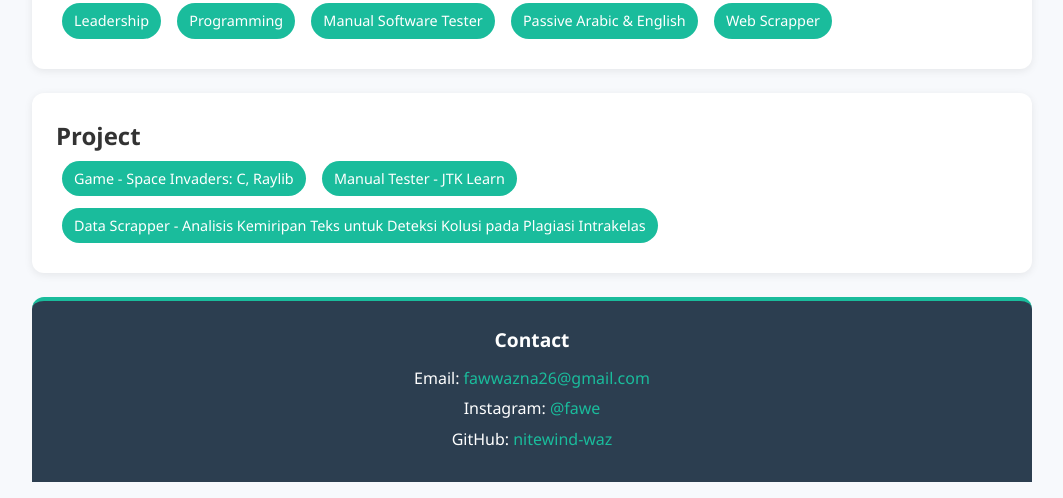
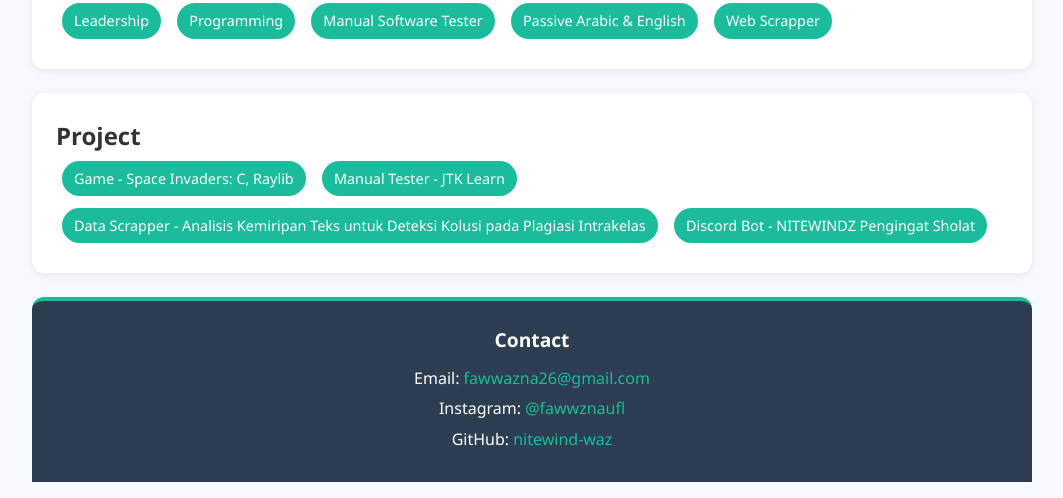
Before and after one commit to nitewind-waz/nitewind-waz.github.io, a plain HTML site: page index.html in a window 1280 px wide. Shown: the part 1478-1976 px from the top of the page, without its empty margins (108-1171 px from the left). Drawn offline with Linux system fonts and the light colour scheme.

Commit message:
Update index.html

```diff
--- a/index.html
+++ b/index.html
@@ -118,12 +118,13 @@
                 <li>Game - Space Invaders: C, Raylib</li>
                 <li>Manual Tester - JTK Learn</li>
                 <li>Data Scrapper - Analisis Kemiripan Teks untuk Deteksi Kolusi pada Plagiasi Intrakelas</li>
+                <li>Discord Bot - NITEWINDZ Pengingat Sholat</li>
             </ul>
         </div>
         <div id="footer">
             <h2>Contact</h2>
             <p>Email: <a href="mailto:fawwazna26@gmail.com">fawwazna26@gmail.com</a></p>
-            <p>Instagram: <a href="https://instagram.com/fawwznaufl/">@fawe</a></p>
+            <p>Instagram: <a href="https://instagram.com/fawwznaufl/">@fawwznaufl</a></p>
             <p>GitHub: <a href="https://github.com/nitewind-waz">nitewind-waz</a></p>
         </div>
     </div>
```
